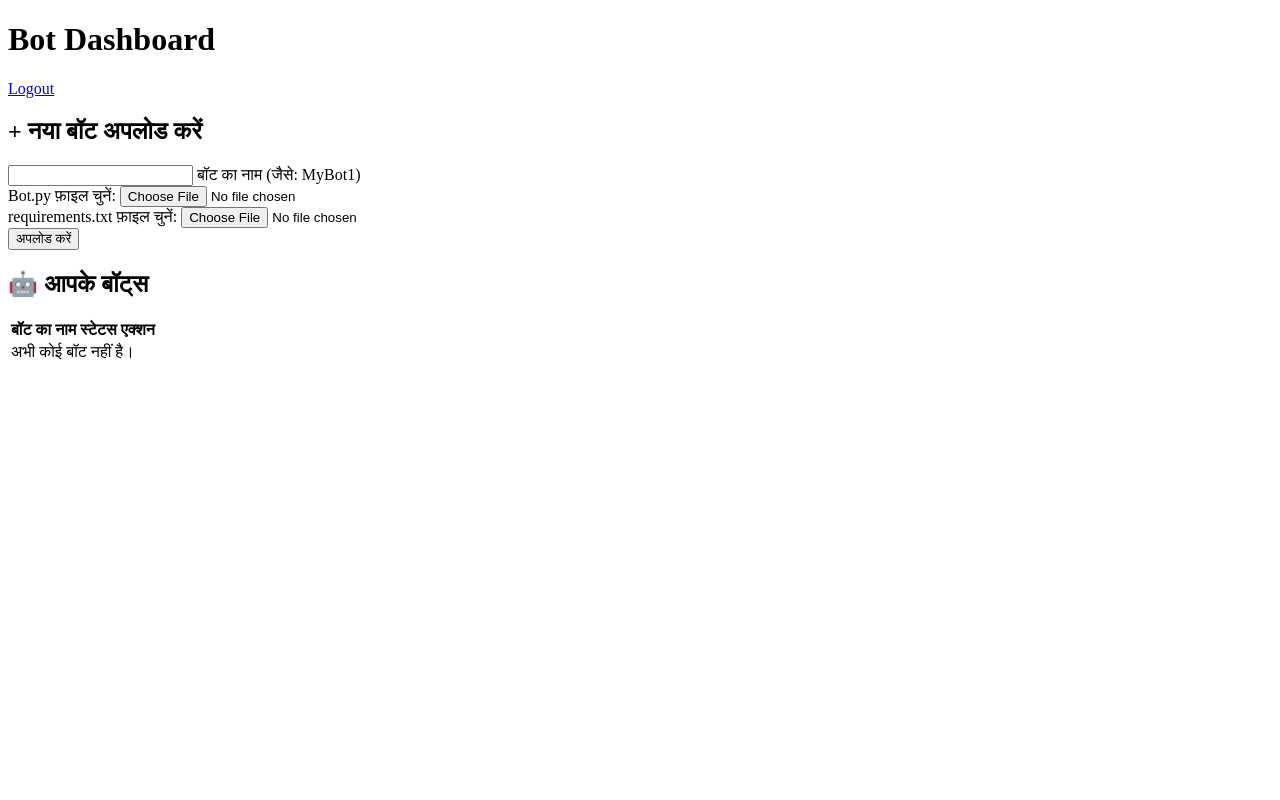
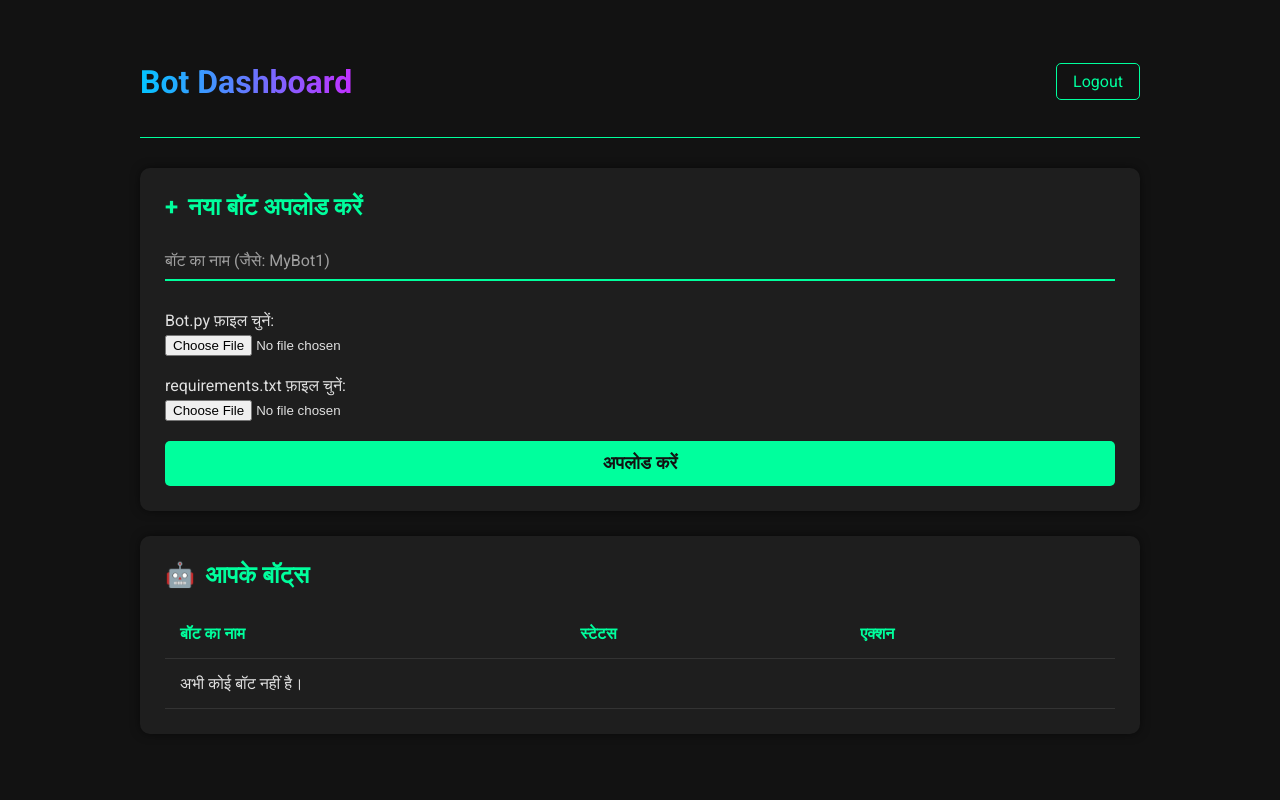
Before and after one commit to mandeepkaur42631-coder/Dpx_hosting_web_, a Flask app: template templates/index.html in a window 1280 px wide. Run offline with Flask 3, Linux system fonts and the light colour scheme; the template is opened without the code that fills it, so the values that code supplies are empty; parts of the project's set-up code (start-up, migrations or seed data) failed here and were passed over.

Commit message:
Update style.css

```diff
--- a/static/style.css
+++ b/static/style.css
@@ -1,120 +1,210 @@
-import os
-import subprocess
-from flask import Flask, render_template, request, redirect, url_for, session, flash
+:root {
+    --primary-color: #00ff9d;
+    --dark-bg: #121212;
+    --card-bg: #1e1e1e;
+    --text-color: #e0e0e0;
+    --error-color: #ff5252;
+    --success-color: #00ff9d;
+    --warning-color: #ffc107;
+}
 
-app = Flask(__name__)
-app.secret_key = 'ec25d878b48e514cf2ec30439846000a'
-LOGIN_ACCESS_CODE = "DPX1432"
-BOTS_DIR = "bots"
+body {
+    font-family: 'Roboto', sans-serif;
+    background-color: var(--dark-bg);
+    color: var(--text-color);
+    margin: 0;
+    display: flex;
+    justify-content: center;
+    align-items: center;
+    min-height: 100vh;
+}
 
-# सुनिश्चित करें कि 'bots' डायरेक्टरी मौजूद है
-if not os.path.exists(BOTS_DIR):
-    os.makedirs(BOTS_DIR)
+.container {
+    width: 90%;
+    max-width: 1000px;
+    padding: 20px;
+}
 
-# बॉट प्रक्रियाओं को ट्रैक करने के लिए एक डिक्शनरी
-bot_processes = {}
+/* --- Animation --- */
+.title-animation {
+    background: linear-gradient(90deg, var(--primary-color), #00c6ff, #ff00ff, var(--primary-color));
+    background-size: 400% 400%;
+    -webkit-background-clip: text;
+    -webkit-text-fill-color: transparent;
+    animation: gradient-animation 10s ease infinite;
+    font-weight: 700;
+}
 
-@app.route('/login', methods=['GET', 'POST'])
-def login():
-    if request.method == 'POST':
-        access_code = request.form.get('access_code')
-        if access_code == LOGIN_ACCESS_CODE:
-            session['logged_in'] = True
-            return redirect(url_for('index'))
-        else:
-            flash('गलत एक्सेस कोड!', 'error')
-            return redirect(url_for('login'))
-    return render_template('login.html')
+@keyframes gradient-animation {
+    0% { background-position: 0% 50%; }
+    50% { background-position: 100% 50%; }
+    100% { background-position: 0% 50%; }
+}
 
-@app.route('/')
-def index():
-    if not session.get('logged_in'):
-        return redirect(url_for('login'))
+/* --- Login Page --- */
+.login-container {
+    display: flex;
+    justify-content: center;
+    align-items: center;
+}
+.form-box {
+    background: var(--card-bg);
+    padding: 40px;
+    border-radius: 10px;
+    box-shadow: 0 0 20px rgba(0, 255, 157, 0.2);
+    text-align: center;
+    width: 100%;
+    max-width: 400px;
+}
+.subtitle {
+    color: #a0a0a0;
+    margin-bottom: 30px;
+}
+.input-group {
+    position: relative;
+    margin-bottom: 30px;
+}
+.input-group input {
+    width: 100%;
+    padding: 10px 0;
+    background: transparent;
+    border: none;
+    border-bottom: 2px solid var(--primary-color);
+    outline: none;
+    color: var(--text-color);
+    font-size: 16px;
+}
+.input-group label {
+    position: absolute;
+    top: 10px;
+    left: 0;
+    color: #a0a0a0;
+    pointer-events: none;
+    transition: 0.3s;
+}
+.input-group input:focus ~ label,
+.input-group input:valid ~ label {
+    top: -15px;
+    font-size: 12px;
+    color: var(--primary-color);
+}
+.btn-primary {
+    width: 100%;
+    padding: 12px;
+    border: none;
+    border-radius: 5px;
+    background: var(--primary-color);
+    color: var(--dark-bg);
+    font-size: 18px;
+    font-weight: 700;
+    cursor: pointer;
+    transition: 0.3s;
+}
+.btn-primary:hover {
+    box-shadow: 0 0 15px var(--primary-color);
+}
+.buy-link {
+    margin-top: 20px;
+}
+.buy-link a {
+    color: var(--primary-color);
+    text-decoration: none;
+    font-weight: 700;
+}
 
-    bots = []
-    if os.path.exists(BOTS_DIR):
-        for bot_name in os.listdir(BOTS_DIR):
-            bot_path = os.path.join(BOTS_DIR, bot_name)
-            if os.path.isdir(bot_path):
-                status = "Running" if bot_name in bot_processes else "Stopped"
-                bots.append({'name': bot_name, 'status': status})
+/* --- Flash Messages --- */
+.flash-container { margin-bottom: 20px; }
+.flash {
+    padding: 15px;
+    margin-bottom: 15px;
+    border-radius: 5px;
+    color: #fff;
+    text-align: center;
+}
+.flash.error { background-color: var(--error-color); }
+.flash.success { background-color: var(--success-color); color: var(--dark-bg); }
+.flash.warning { background-color: var(--warning-color); color: var(--dark-bg); }
 
-    return render_template('index.html', bots=bots)
+/* --- Dashboard --- */
+header {
+    display: flex;
+    justify-content: space-between;
+    align-items: center;
+    margin-bottom: 30px;
+    border-bottom: 1px solid var(--primary-color);
+    padding-bottom: 15px;
+}
+.btn-secondary {
+    padding: 8px 16px;
+    border: 1px solid var(--primary-color);
+    color: var(--primary-color);
+    border-radius: 5px;
+    text-decoration: none;
+    transition: 0.3s;
+}
+.btn-secondary:hover {
+    background: var(--primary-color);
+    color: var(--dark-bg);
+}
 
-@app.route('/upload', methods=['POST'])
-def upload_bot():
-    if not session.get('logged_in'):
-        return redirect(url_for('login'))
+.card {
+    background: var(--card-bg);
+    padding: 25px;
+    border-radius: 10px;
+    margin-bottom: 25px;
+    box-shadow: 0 0 10px rgba(0,0,0,0.5);
+}
 
-    bot_name = request.form.get('bot_name')
-    bot_file = request.files.get('bot_file')
-    req_file = request.files.get('req_file')
+.card h2 {
+    margin-top: 0;
+    color: var(--primary-color);
+    display: flex;
+    align-items: center;
+}
+.card h2 .icon {
+    margin-right: 10px;
+}
+.file-input { margin: 20px 0; }
+.file-input label { display: block; margin-bottom: 5px; }
 
-    if not bot_name or not bot_file or not req_file:
-        flash('बॉट का नाम, bot.py और requirements.txt फ़ाइलें ज़रूरी हैं!', 'error')
-        return redirect(url_for('index'))
-
-    bot_dir = os.path.join(BOTS_DIR, bot_name)
-    if not os.path.exists(bot_dir):
-        os.makedirs(bot_dir)
-
-    bot_file.save(os.path.join(bot_dir, 'bot.py'))
-    req_file.save(os.path.join(bot_dir, 'requirements.txt'))
-
-    flash(f'बॉट "{bot_name}" सफलतापूर्वक अपलोड हो गया!', 'success')
-    return redirect(url_for('index'))
-
-@app.route('/bot/<action>/<bot_name>', methods=['POST'])
-def manage_bot(action, bot_name):
-    if not session.get('logged_in'):
-        return redirect(url_for('login'))
-
-    bot_dir = os.path.join(BOTS_DIR, bot_name)
-    bot_script = os.path.join(bot_dir, 'bot.py')
-
-    if action == 'run':
-        if bot_name in bot_processes:
-            flash(f'बॉट "{bot_name}" पहले से ही चल रहा है।', 'warning')
-            return redirect(url_for('index'))
-
-        try:
-            req_path = os.path.join(bot_dir, 'requirements.txt')
-            subprocess.run(['pip', 'install', '-r', req_path], check=True)
-
-            process = subprocess.Popen(['python', bot_script], cwd=bot_dir)
-            bot_processes[bot_name] = process
-            flash(f'बॉट "{bot_name}" शुरू हो गया है!', 'success')
-        except Exception as e:
-            flash(f'बॉट "{bot_name}" शुरू करने में त्रुटि: {e}', 'error')
-
-    elif action == 'stop':
-        if bot_name in bot_processes:
-            bot_processes[bot_name].terminate()
-            bot_processes.pop(bot_name)
-            flash(f'बॉट "{bot_name}" बंद कर दिया गया है।', 'success')
-        else:
-            flash(f'बॉट "{bot_name}" नहीं चल रहा है।', 'warning')
-
-    elif action == 'restart':
-        if bot_name in bot_processes:
-            bot_processes[bot_name].terminate()
-            bot_processes.pop(bot_name)
-
-        try:
-            req_path = os.path.join(bot_dir, 'requirements.txt')
-            subprocess.run(['pip', 'install', '-r', req_path], check=True)
-            process = subprocess.Popen(['python', bot_script], cwd=bot_dir)
-            bot_processes[bot_name] = process
-            flash(f'बॉट "{bot_name}" फिर से शुरू हो गया है!', 'success')
-        except Exception as e:
-            flash(f'बॉट "{bot_name}" को फिर से शुरू करने में त्रुटि: {e}', 'error')
-
-    return redirect(url_for('index'))
-
-@app.route('/logout')
-def logout():
-    session.pop('logged_in', None)
-    return redirect(url_for('login'))
-
-if __name__ == '__main__':
-    app.run(host='0.0.0.0', port=5000, debug=True)
+table {
+    width: 100%;
+    border-collapse: collapse;
+}
+th, td {
+    padding: 15px;
+    text-align: left;
+    border-bottom: 1px solid #333;
+}
+th {
+    color: var(--primary-color);
+}
+.status-pill {
+    padding: 5px 12px;
+    border-radius: 20px;
+    font-size: 12px;
+    font-weight: 700;
+}
+.status-running {
+    background-color: var(--success-color);
+    color: var(--dark-bg);
+}
+.status-stopped {
+    background-color: var(--error-color);
+    color: #fff;
+}
+.action-buttons .btn-action {
+    padding: 6px 12px;
+    border: none;
+    border-radius: 4px;
+    color: #fff;
+    cursor: pointer;
+    margin: 0 2px;
+    transition: transform 0.2s;
+}
+.action-buttons .btn-action:hover {
+    transform: scale(1.1);
+}
+.btn-action.run { background-color: #28a745; }
+.btn-action.stop { background-color: #dc3545; }
+.btn-action.restart { background-color: #17a2b8; }
```
